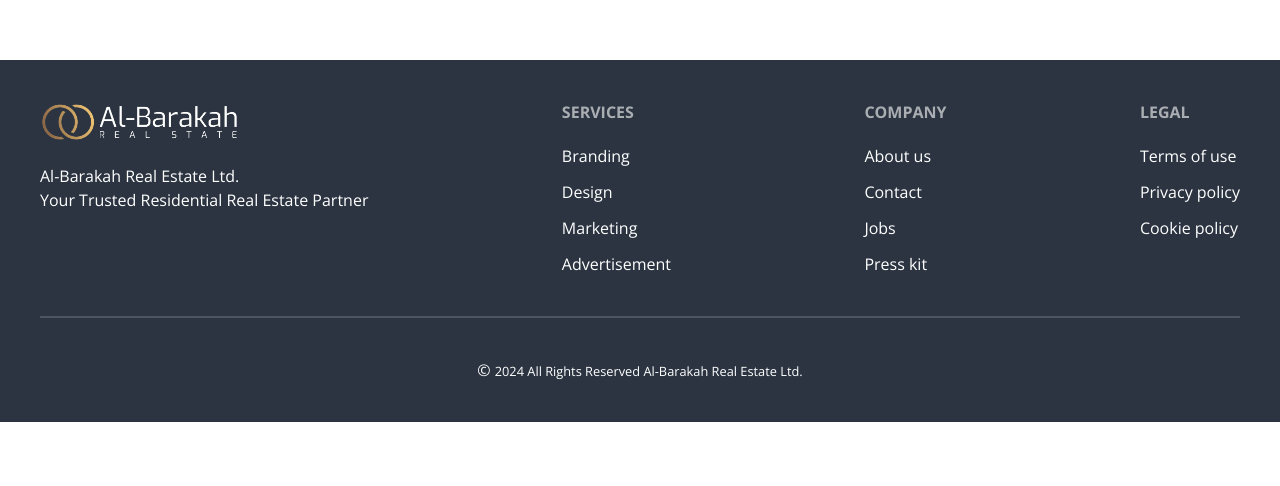
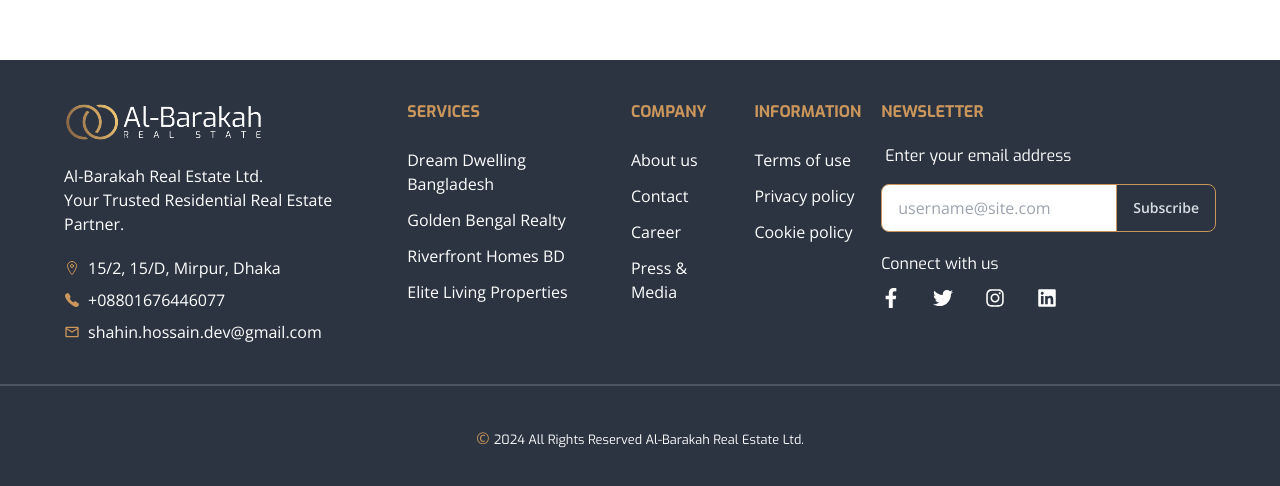
Before and after one commit to shahin-hossain-dev/al-barakah-real-estate-project, a React (Vite) app: page / in a window 1280 px wide. Shown: the part 2585-3071 px from the top of the page. Before the commit the page ends 3007 px from the top, so only its background shows below. Built offline with nearby package versions, Linux system fonts and the light colour scheme; no server answers.

Commit message:
footer updated

```diff
--- a/src/pages/shared/Footer/Footer.jsx
+++ b/src/pages/shared/Footer/Footer.jsx
@@ -1,9 +1,18 @@
 import { Link } from "react-router-dom";
 import logo from "../../../assets/al-barakah.png";
+import { IoLocationOutline } from "react-icons/io5";
+import { IoCall } from "react-icons/io5";
+import { MdOutlineEmail } from "react-icons/md";
+import {
+  FaFacebookF,
+  FaInstagram,
+  FaLinkedin,
+  FaTwitter,
+} from "react-icons/fa";
 const Footer = () => {
   return (
-    <footer className="p-10 bg-neutral mt-24">
-      <div className="flex flex-col text-center md:text-start md:flex-row gap-5 items-center md:items-start  md:justify-between  text-white ">
+    <footer className="py-10  bg-neutral mt-24">
+      <div className="w-[90%] mx-auto flex flex-col text-center md:text-start md:flex-row gap-10 md:gap-5 items-center md:items-start  md:justify-between  text-white ">
         <aside>
           <div className="flex md:justify-start justify-center ">
             <img src={logo} alt="" className="w-[200px] mb-5" />
@@ -11,34 +20,111 @@
           <p>
             Al-Barakah Real Estate Ltd.
             <br />
-            Your Trusted Residential Real Estate Partner
+            Your Trusted Residential Real Estate Partner.
           </p>
+          <div className="flex flex-col items-center lg:items-start gap-2 mt-5">
+            <span className="flex items-center gap-2">
+              <IoLocationOutline className="text-[#CA965C]" />
+              <span>15/2, 15/D, Mirpur, Dhaka</span>
+            </span>
+            <span className="flex items-center gap-2">
+              <IoCall className="text-[#CA965C]" />
+              <span>+08801676446077</span>
+            </span>
+            <span className="flex items-center gap-2">
+              <MdOutlineEmail className="text-[#CA965C]" />
+              <span>shahin.hossain.dev@gmail.com</span>
+            </span>
+          </div>
         </aside>
         <nav className="flex flex-col space-y-3 ">
-          <h6 className="footer-title ">Services</h6>
-          <Link className="link link-hover">Branding</Link>
-          <Link className="link link-hover">Design</Link>
-          <Link className="link link-hover">Marketing</Link>
-          <Link className="link link-hover">Advertisement</Link>
+          <h6 className="font-bold uppercase text-[#CA965C] mb-3 font-exo">
+            Services
+          </h6>
+          <Link className="link link-hover">Dream Dwelling Bangladesh</Link>
+          <Link className="link link-hover">Golden Bengal Realty</Link>
+          <Link className="link link-hover">Riverfront Homes BD</Link>
+          <Link className="link link-hover">Elite Living Properties</Link>
         </nav>
         <nav className="flex flex-col space-y-3">
-          <h6 className="footer-title">Company</h6>
+          <h6 className="font-bold uppercase text-[#CA965C] mb-3 font-exo">
+            Company
+          </h6>
           <Link className="link link-hover">About us</Link>
           <Link className="link link-hover">Contact</Link>
-          <Link className="link link-hover">Jobs</Link>
-          <Link className="link link-hover">Press kit</Link>
+          <Link className="link link-hover">Career</Link>
+          <Link className="link link-hover">Press & Media</Link>
         </nav>
         <nav className="flex flex-col space-y-3">
-          <h6 className="footer-title">Legal</h6>
+          <h6 className="font-bold uppercase text-[#CA965C] mb-3 font-exo">
+            Information
+          </h6>
           <Link className="link link-hover">Terms of use</Link>
           <Link className="link link-hover">Privacy policy</Link>
           <Link className="link link-hover">Cookie policy</Link>
         </nav>
+        <div>
+          <form>
+            <h6 className="font-bold uppercase text-[#CA965C] mb-3 font-exo">
+              Newsletter
+            </h6>
+            <fieldset className="form-control w-80">
+              <label className="label flex justify-center md:justify-start mb-2 font-exo">
+                <span>Enter your email address</span>
+              </label>
+              <div className="join">
+                <input
+                  type="text"
+                  placeholder="username@site.com"
+                  className="input input-bordered join-item text-neutral border-[#CA965C]"
+                />
+                <button className="btn btn-neutral join-item border-[#CA965C]">
+                  Subscribe
+                </button>
+              </div>
+            </fieldset>
+          </form>
+          <div className="mt-5">
+            <h4 className="mb-3 font-exo">Connect with us</h4>
+            <div class="flex justify-center md:justify-start gap-8 text-xl">
+              <Link
+                to={"https://www.facebook.com/"}
+                target="_blank"
+                className="hover:text-[#CA965C] duration-300"
+              >
+                <FaFacebookF />
+              </Link>
+              <Link
+                to={"https://twitter.com/"}
+                target="_blank"
+                className="hover:text-[#CA965C] duration-300"
+              >
+                <FaTwitter />
+              </Link>
+              <Link
+                to={"https://www.instagram.com/"}
+                target="_blank"
+                className="hover:text-[#CA965C] duration-300"
+              >
+                <FaInstagram />
+              </Link>
+              <Link
+                to={"https://www.linkedin.com/"}
+                target="_blank"
+                className="hover:text-[#CA965C] duration-300"
+              >
+                <FaLinkedin />
+              </Link>
+            </div>
+          </div>
+        </div>
       </div>
       <hr className="my-10 border-b border-gray-600" />
       <p className="text-white text-center">
-        &copy;{" "}
-        <small>2024 All Rights Reserved Al-Barakah Real Estate Ltd.</small>
+        <span className="text-[#CA965C]"> &copy; </span>
+        <small className="font-exo">
+          2024 All Rights Reserved Al-Barakah Real Estate Ltd.
+        </small>
       </p>
     </footer>
   );
```
